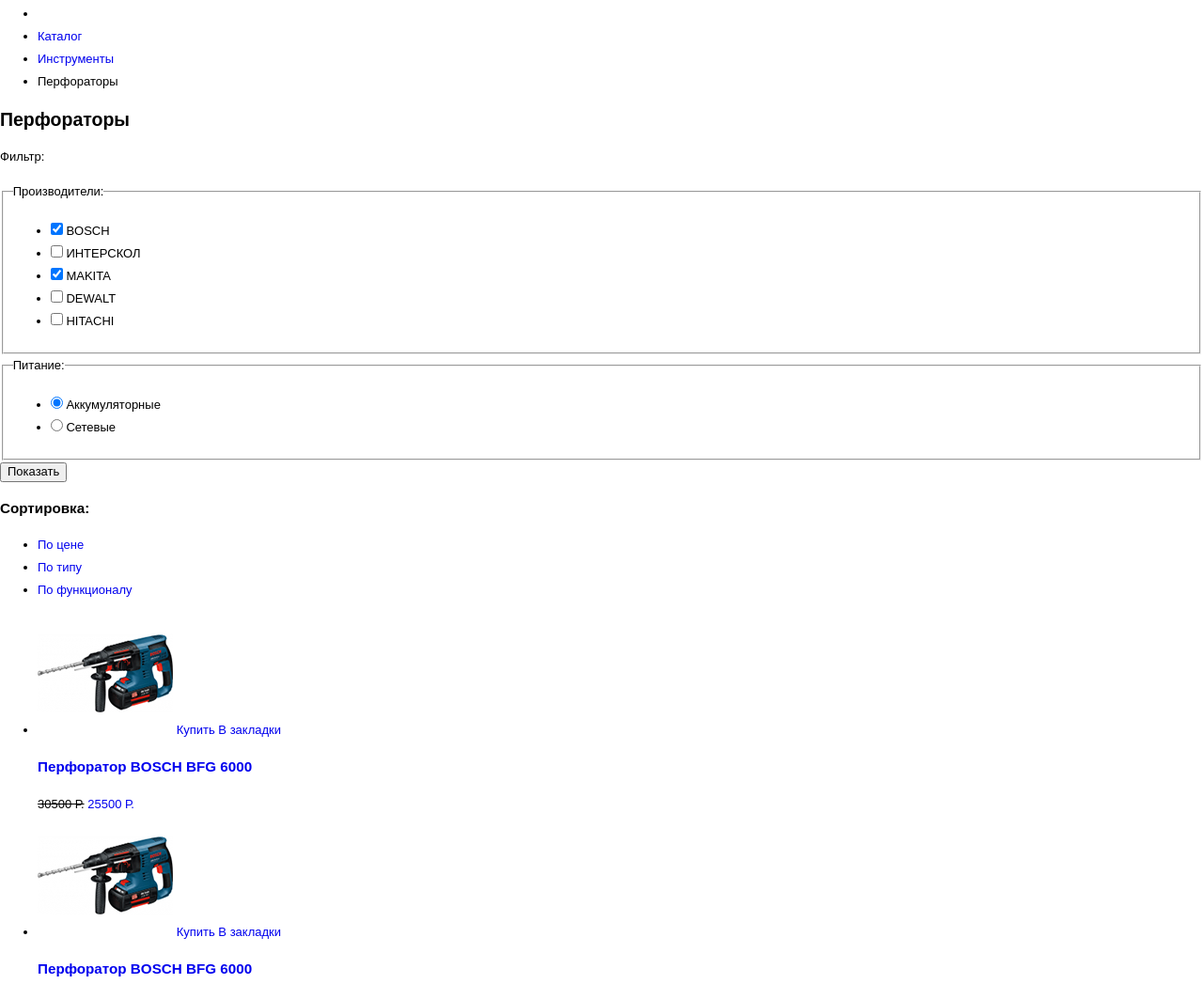
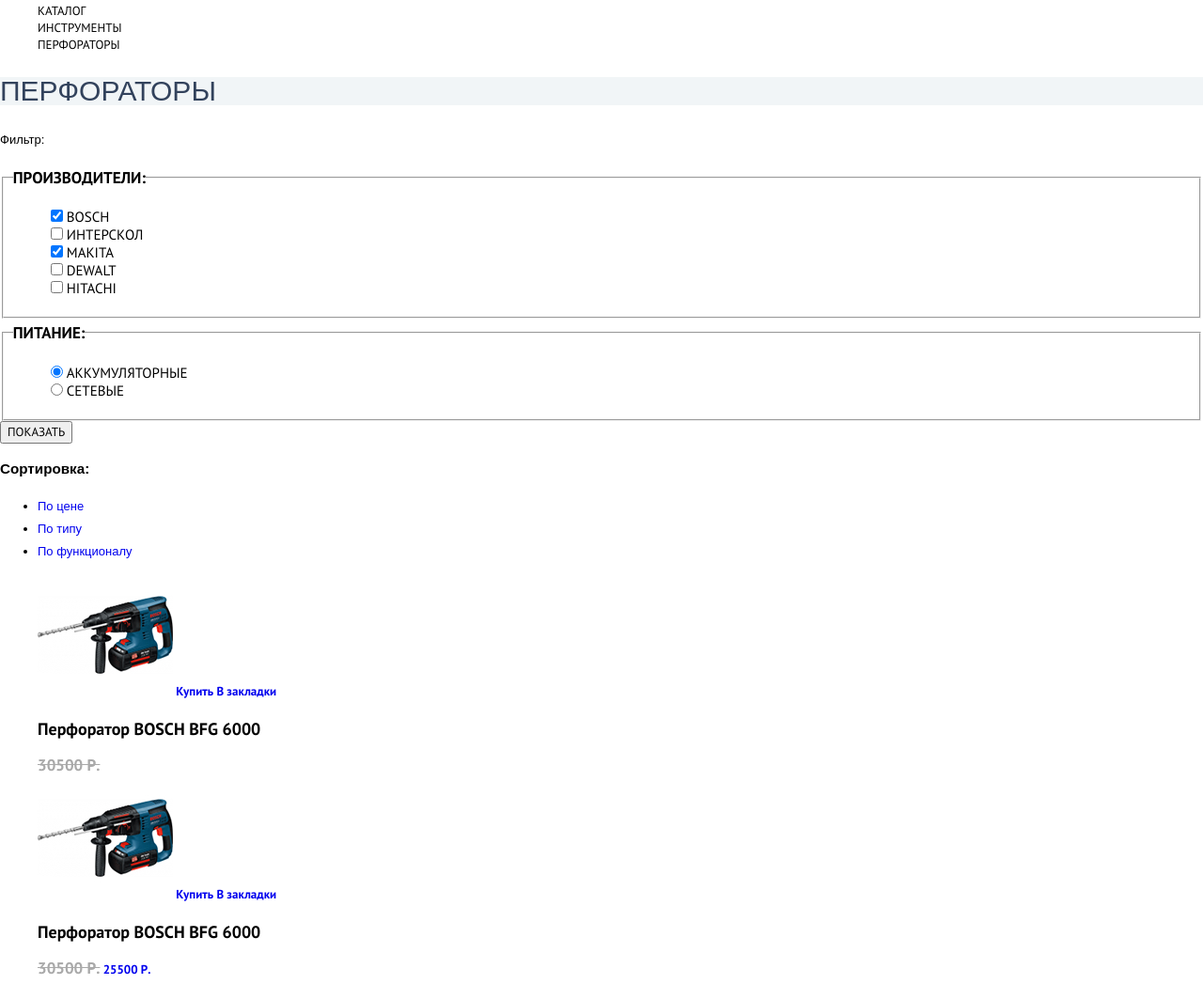
Before and after one commit to Dmitry944/1399619-technomart-28, a plain HTML site: page catalog.html in a window 1280 px wide. Shown: the part 382-1429 px from the top of the page at 94% size. Drawn offline with Linux system fonts and the light colour scheme; a web font is replaced by a local one.

Commit message:
добавление стилизации

```diff
--- a/catalog.html
+++ b/catalog.html
@@ -58,7 +58,7 @@
   </nav>
 </header>
 <main>
-  <ul>
+  <ul class="breadcrumbs">
     <li>
       <a href="index.html"></a>
     </li>
@@ -70,13 +70,13 @@
     </li>
     <li>Перфораторы</li>
   </ul>
-  <h2>Перфораторы</h2>
+  <h2 class="main-heading">Перфораторы</h2>
   <section>
     <p>Фильтр:</p>
-    <form action="https://echo.htmlacademy.ru/courses" method="GET">
-      <fieldset>
+    <form class="filter" action="https://echo.htmlacademy.ru/courses" method="GET">
+      <fieldset class="filter-box">
         <legend>Производители:</legend>
-        <ul>
+        <ul class="filter-list">
           <li>
             <input type="checkbox" name="bosch" id="bosch-field" checked>
             <label for="bosch-field">BOSCH</label>
@@ -94,14 +94,14 @@
             <label for="dewalt-field">DEWALT</label>
           </li>
           <li>
-            <input type="checkbox" name="hitachi" id="hitachi-field">
+            <input class="checkbox-item" type="checkbox" name="hitachi" id="hitachi-field">
             <label for="hitachi-field">HITACHI</label>
           </li>
         </ul>
       </fieldset>
-      <fieldset>
+      <fieldset class="filter-box">
         <legend>Питание:</legend>
-        <ul>
+        <ul class="filter-list">
           <li>
             <input type="radio" name="power-supply" value="battery" id="battery-field" checked>
             <label for="battery-field">Аккумуляторные</label>
@@ -131,9 +131,21 @@
     <a href="#"></a>
   </div>
   </section>
-  <ul>
+  <ul class="products">
     <li>
-      <article>
+      <article class="card-product">
+        <div>
+          <img src="img/bfg6000.jpg" width="144" height="128" alt="BOSCH BFG 6000">
+          <a href="#">Купить</a>
+          <a href="#">В закладки</a>
+        </div>
+        <a href="#"><h3>Перфоратор BOSCH BFG 6000</h3></a>
+        <del>30500 Р.</del>
+        <a class="new-price" href="#">25500 Р.</a>
+      </article>
+    </li>
+    <li>
+      <article class="card-product">
         <div>
           <img src="img/bfg6000.jpg" width="144" height="128" alt="BOSCH BFG 6000">
           <a href="#">Купить</a>
@@ -145,7 +157,7 @@
       </article>
     </li>
     <li>
-      <article>
+      <article class="card-product">
         <div>
           <img src="img/bfg6000.jpg" width="144" height="128" alt="BOSCH BFG 6000">
           <a href="#">Купить</a>
@@ -157,7 +169,19 @@
       </article>
     </li>
     <li>
-      <article>
+      <article class="card-product">
+        <div>
+          <img src="img/bfg3000.jpg" width="127" height="112" alt="BOSCH BFG 3000">
+          <a href="#">Купить</a>
+          <a href="#">В закладки</a>
+        </div>
+        <a href="#"><h3>Перфоратор BOSCH BFG 3000</h3></a>
+        <del>22500 Р.</del>
+        <a href="#">15500 Р.</a>
+      </article>
+    </li>
+    <li>
+      <article class="card-product">
         <div>
           <img src="img/bfg6000.jpg" width="144" height="128" alt="BOSCH BFG 6000">
           <a href="#">Купить</a>
@@ -169,7 +193,18 @@
       </article>
     </li>
     <li>
-      <article>
+      <article class="card-product">
+        <div>
+          <img src="img/bfg2000.jpg" width="127" height="112" alt="BOSCH BFG 2000">
+          <a href="#">Купить</a>
+          <a href="#">В закладки</a>
+        </div>
+        <a href="#"><h3>Перфоратор BOSCH BFG 2000</h3></a>
+        <a href="#">12500 Р.</a>
+      </article>
+    </li>
+    <li>
+      <article class="card-product">
         <div>
           <img src="img/bfg3000.jpg" width="127" height="112" alt="BOSCH BFG 3000">
           <a href="#">Купить</a>
@@ -181,7 +216,7 @@
       </article>
     </li>
     <li>
-      <article>
+      <article class="card-product">
         <div>
           <img src="img/bfg6000.jpg" width="144" height="128" alt="BOSCH BFG 6000">
           <a href="#">Купить</a>
@@ -193,42 +228,7 @@
       </article>
     </li>
     <li>
-      <article>
-        <div>
-          <img src="img/bfg2000.jpg" width="127" height="112" alt="BOSCH BFG 2000">
-          <a href="#">Купить</a>
-          <a href="#">В закладки</a>
-        </div>
-        <a href="#"><h3>Перфоратор BOSCH BFG 2000</h3></a>
-        <a href="#">12500 Р.</a>
-      </article>
-    </li>
-    <li>
-      <article>
-        <div>
-          <img src="img/bfg3000.jpg" width="127" height="112" alt="BOSCH BFG 3000">
-          <a href="#">Купить</a>
-          <a href="#">В закладки</a>
-        </div>
-        <a href="#"><h3>Перфоратор BOSCH BFG 3000</h3></a>
-        <del>22500 Р.</del>
-        <a href="#">15500 Р.</a>
-      </article>
-    </li>
-    <li>
-      <article>
-        <div>
-          <img src="img/bfg6000.jpg" width="144" height="128" alt="BOSCH BFG 6000">
-          <a href="#">Купить</a>
-          <a href="#">В закладки</a>
-        </div>
-        <a href="#"><h3>Перфоратор BOSCH BFG 6000</h3></a>
-        <del>30500 Р.</del>
-        <a href="#">25500 Р.</a>
-      </article>
-    </li>
-    <li>
-      <article>
+      <article class="card-product">
         <div>
           <img src="img/bfg2000.jpg" width="127" height="112" alt="BOSCH BFG 2000">
           <a href="#">Купить</a>
@@ -261,7 +261,7 @@
       В ассортиментном ряду есть выбор &laquo;трехрежимников&raquo;: в одном устройстве будут совмещены отбойный молоток и ударная дрель.
     </p>
   </section>
-  <section>
+  <section class="basket-box">
     <button type="button">Закрыть</button>
     <h3>Товар добавлен в корзину!</h3>
     <div>
--- a/css/style.css
+++ b/css/style.css
@@ -31,6 +31,7 @@ body {
   font-family: 'Cuprum', Arial, sans-serif;
   font-size: 13px;
   line-height: 24px;
+  font-style: normal;
   font-weight: normal;
   color: var(--basic-black);
 }
@@ -132,7 +133,7 @@ img {
   list-style: none;
 }
 
-.user-navigation-item a{
+.user-navigation-item a {
   font-size: 21px;
   line-height: 21px;
   color: var(--basic-black);
@@ -170,7 +171,7 @@ img {
   list-style: none;
 }
 
-.user-cabinet-item a{
+.user-cabinet-item a {
   font-size: 16px;
   line-height: 18px;
   color: #32425C;
@@ -205,10 +206,86 @@ img {
   opacity: 0.5;
 }
 
+.breadcrumbs {
+  list-style: none;
+}
+
+.breadcrumbs li {
+  font-family: 'PT Sans', Arial, sans-serif;
+  font-size: 13px;
+  line-height: 18px;
+  text-transform: uppercase;
+  color: var(--basic-black);
+}
+
+.breadcrumbs a {
+  color: var(--basic-black);
+}
+
+.main-heading {
+  font-size: 30px;
+  line-height: 30px;
+  text-transform: uppercase;
+  color: #32425C;
+  font-weight: normal;
+  background-color: var(--basic-darkwhite);
+}
+
+.filter-box legend {
+  font-family: 'PT Sans', Arial, sans-serif;
+  font-size: 17px;
+  line-height: 30px;
+  font-weight: bold;
+  text-transform: uppercase;
+}
+
+.filter-list li {
+  font-family: 'PT Sans', Arial, sans-serif;
+  font-size: 15px;
+  line-height: 19px;
+  text-transform: uppercase;
+  list-style: none;
+}
+
+.filter button {
+  font-family: 'PT Sans', Arial, sans-serif;
+  font-size: 13px;
+  line-height: 18px;
+  text-transform: uppercase;
+}
+
+.products li {
+  list-style: none;
+}
+
+.card-product {
+  font-family: 'PT Sans', Arial, sans-serif;
+  font-weight: bold;
+}
+
+.card-product a h3 {
+  font-size: 18px;
+  line-height: 20px;
+  color: var(--basic-black);
+}
+
+.card-product del {
+  font-size: 17px;
+  line-height: 18px;
+  color: #A9A9A9;
+}
+
+.card-product a.new-price {
+  font-size: 17px;
+  line-height: 18px;
+  color: var(--white);
+}
+
 .container h2 {
   font-size: 30px;
   line-height: 30px;
   text-transform: uppercase;
+  font-weight: normal;
 }
 
 .container p {
@@ -243,6 +320,10 @@ line-height: 24px;
 }
 
 .letter {
+  display: none;
+}
+
+.basket-box {
   display: none;
 }
 
```
Also changed, not shown: fonts/cuprum.woff (deleted), fonts/cuprum.woff2 (deleted), fonts/cuprumbold.woff (deleted), fonts/cuprumbold.woff2 (deleted), fonts/cuprumbolditalic.woff (deleted), fonts/cuprumbolditalic.woff2 (deleted), fonts/cuprumitalic.woff (deleted), fonts/cuprumitalic.woff2 (deleted), fonts/ptsans.woff (deleted), fonts/ptsans.woff2 (deleted), fonts/ptsansbold.woff (deleted), fonts/ptsansbold.woff2 (deleted).
